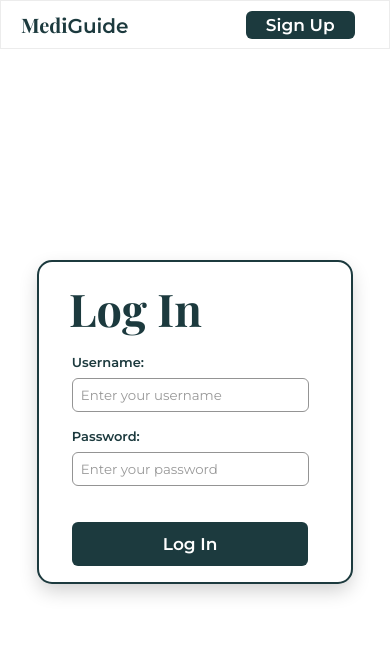
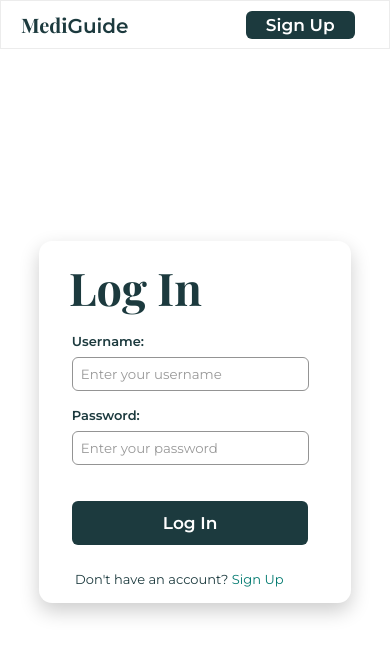
Before and after one commit to AlexUdeogu/Medi-Guide, a React (Vite) app in the folder medi-guide-project/: page /sign-up in a window 390 px wide. Both pictures are taken after typing "Sample", "Sample", "Sample", "name@example.com", "Sample123" into the empty fields and a click on the button "Sign Up". Shown: the top 656 px of the page. Built offline with nearby package versions, Linux system fonts and the light colour scheme.

Commit message:
First and only

```diff
--- a/medi-guide-project/src/Pages/Auth/auth-index.css
+++ b/medi-guide-project/src/Pages/Auth/auth-index.css
@@ -95,19 +95,15 @@
     color: rgb(153, 153, 153);
   }
 
-  .forgotpassword-1 {
-    text-align: center;
-    margin-top: 1rem;
-  }
+.account{
+  padding-left: 35px;
+  padding-top: 20px;
+}
 
-  .forgotpassword-1 a {
-    color: #1C3A3E;
-    text-decoration: none;
-  }
-
-  .forgotpassword-1 a:hover {
-    text-decoration: underline;
-  }
+.account a{
+  text-decoration: none;
+  color: #01796F;
+}
 
   .cutout-container-1 {
     width: 55%;
@@ -215,8 +211,7 @@
       background: var(--input-background);
       padding: 2rem;
       width: 90%;
-      border: #0F2B2D;
-      outline: 2px solid;
+
       height: auto; /* Adjust height as necessary */
       box-shadow: 0 8px 20px rgba(0, 0, 0, 0.2); /* Bigger and more prominent shadow */
       border-radius: 13px; /* Rounded corners */
@@ -230,6 +225,10 @@
 
     .cutout-container-1{
       display: none;
+    }
+
+    .account{
+      padding-left: 20px;
     }
   }
 
@@ -251,8 +250,7 @@
       background: var(--input-background);
       padding: 2rem;
       width: 90%;
-      border: #0F2B2D;
-      outline: 2px solid;
+
       height: auto; /* Adjust height as necessary */
       box-shadow: 0 8px 20px rgba(0, 0, 0, 0.2); /* Bigger and more prominent shadow */
       border-radius: 13px; /* Rounded corners */
@@ -268,7 +266,9 @@
       display: none;
     }
 
-
+    .account{
+      padding-left: 25px;
+    }
 
   }
 
@@ -291,8 +291,7 @@
       background: var(--input-background);
       padding: 1rem;
       width: 80%;
-      border: #0F2B2D;
-      outline: 2px solid;
+
       height: auto; /* Adjust height as necessary */
       box-shadow: 0 8px 20px rgba(0, 0, 0, 0.2); /* Bigger and more prominent shadow */
       border-radius: 13px; /* Rounded corners */
@@ -315,7 +314,10 @@
       font-size: 13px;
     }
 
-
+    .account{
+      padding-left: 20px;
+      font-size: 13px;
+    }
 
 
 
--- a/medi-guide-project/src/Pages/Auth/index.jsx
+++ b/medi-guide-project/src/Pages/Auth/index.jsx
@@ -59,6 +59,9 @@ const LoginPage = () => {
             </div>
 
             <button type="submit" className="login-form-button-1">Log In</button>
+            <p className='account'>
+              Don't have an account? <Link to="/sign-up">Sign Up</Link>
+            </p>
           </form>
         </div>
         <div className="cutout-container-1">
--- a/medi-guide-project/src/Pages/Signup/signup.css
+++ b/medi-guide-project/src/Pages/Signup/signup.css
@@ -212,8 +212,7 @@
       background: var(--input-background);
       padding: 2rem;
       width: 80%;
-      border: #0F2B2D;
-      outline: 2px solid;
+
       height: auto; /* Adjust height as necessary */
       box-shadow: 0 8px 20px rgba(0, 0, 0, 0.2); /* Bigger and more prominent shadow */
       border-radius: 13px; /* Rounded corners */
@@ -249,8 +248,8 @@
       background: var(--input-background);
       padding: 2rem;
       width: 80%;
-      border: #0F2B2D;
-      outline: 2px solid;    height: auto; /* Adjust height as necessary */
+
+      height: auto; /* Adjust height as necessary */
       box-shadow: 0 8px 20px rgba(0, 0, 0, 0.2); /* Bigger and more prominent shadow */
       border-radius: 13px; /* Rounded corners */
     }
@@ -285,8 +284,7 @@
       padding: 1rem;
       margin-top: 50px;
       width: 70%;
-      border: #0F2B2D;
-      outline: 2px solid;
+
       height: auto; /* Adjust height as necessary */
       box-shadow: 0 8px 20px rgba(0, 0, 0, 0.2); /* Bigger and more prominent shadow */
       border-radius: 13px; /* Rounded corners */
```
